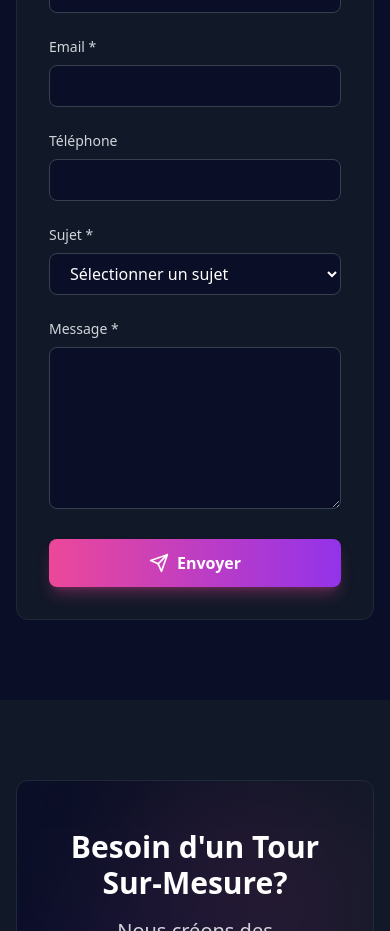
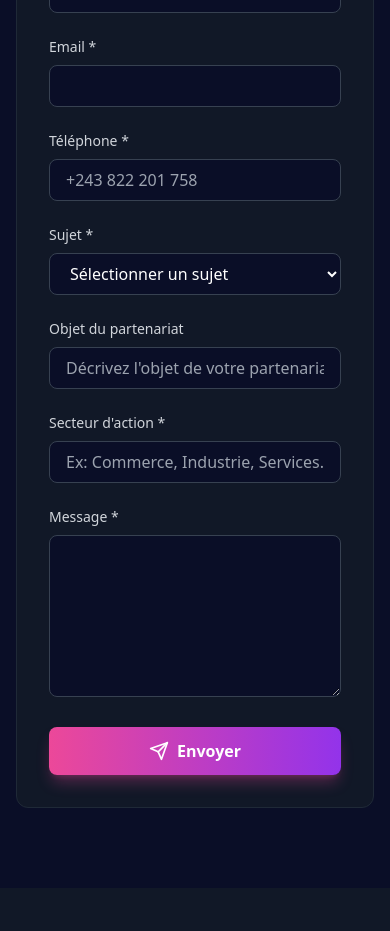
Before and after one commit to Discovery-supp/businesstour, a React (Vite) app: page /contact in a window 390 px wide. Shown: the part 1460-2391 px from the top of the page. Built offline with nearby package versions, Linux system fonts and the light colour scheme; no server answers.

Commit message:
Add partnership object and business sector fields to contact form

```diff
--- a/src/lib/supabase.ts
+++ b/src/lib/supabase.ts
@@ -58,6 +58,8 @@ export interface ContactInsert {
   email: string;
   phone?: string;
   subject: string;
+  partnership_object?: string; // Objet du partenariat
+  business_sector?: string; // Secteur d'action
   message: string;
 }
 
--- a/src/pages/ContactPage.tsx
+++ b/src/pages/ContactPage.tsx
@@ -12,6 +12,8 @@ export function ContactPage() {
     email: '',
     phone: '',
     subject: '',
+    partnershipObject: '',
+    businessSector: '',
     message: '',
   });
   const [isSubmitting, setIsSubmitting] = useState(false);
@@ -26,6 +28,8 @@ export function ContactPage() {
         email: formData.email,
         phone: formData.phone || undefined,
         subject: formData.subject,
+        partnership_object: formData.partnershipObject || undefined,
+        business_sector: formData.businessSector || undefined,
         message: formData.message,
       });
 
@@ -35,7 +39,15 @@ export function ContactPage() {
         5000
       );
 
-      setFormData({ name: '', email: '', phone: '', subject: '', message: '' });
+      setFormData({
+        name: '',
+        email: '',
+        phone: '',
+        subject: '',
+        partnershipObject: '',
+        businessSector: '',
+        message: ''
+      });
     } catch (error: any) {
       console.error('Contact error:', error);
       showNotification(
@@ -124,13 +136,15 @@ export function ContactPage() {
                 <div className="grid grid-cols-1 md:grid-cols-2 gap-6 mb-6">
                   <div>
                     <label className="block text-sm font-medium text-gray-300 mb-2">
-                      Téléphone
+                      Téléphone *
                     </label>
                     <input
                       type="tel"
+                      required
                       value={formData.phone}
                       onChange={(e) => setFormData({ ...formData, phone: e.target.value })}
                       className="w-full px-4 py-2 bg-[#0a0e27] border border-gray-700 text-white rounded-lg focus:ring-2 focus:ring-pink-500 focus:border-transparent"
+                      placeholder="+243 822 201 758"
                     />
                   </div>
                   <div>
@@ -150,6 +164,34 @@ export function ContactPage() {
                       <option value="partnership">Partenariat</option>
                       <option value="other">Autre</option>
                     </select>
+                  </div>
+                </div>
+
+                <div className="grid grid-cols-1 md:grid-cols-2 gap-6 mb-6">
+                  <div>
+                    <label className="block text-sm font-medium text-gray-300 mb-2">
+                      Objet du partenariat
+                    </label>
+                    <input
+                      type="text"
+                      value={formData.partnershipObject}
+                      onChange={(e) => setFormData({ ...formData, partnershipObject: e.target.value })}
+                      className="w-full px-4 py-2 bg-[#0a0e27] border border-gray-700 text-white rounded-lg focus:ring-2 focus:ring-pink-500 focus:border-transparent"
+                      placeholder="Décrivez l'objet de votre partenariat"
+                    />
+                  </div>
+                  <div>
+                    <label className="block text-sm font-medium text-gray-300 mb-2">
+                      Secteur d'action *
+                    </label>
+                    <input
+                      type="text"
+                      required
+                      value={formData.businessSector}
+                      onChange={(e) => setFormData({ ...formData, businessSector: e.target.value })}
+                      className="w-full px-4 py-2 bg-[#0a0e27] border border-gray-700 text-white rounded-lg focus:ring-2 focus:ring-pink-500 focus:border-transparent"
+                      placeholder="Ex: Commerce, Industrie, Services..."
+                    />
                   </div>
                 </div>
 
```
Also changed, not shown: 1 other file (tests, documents, lock files or other folders).
